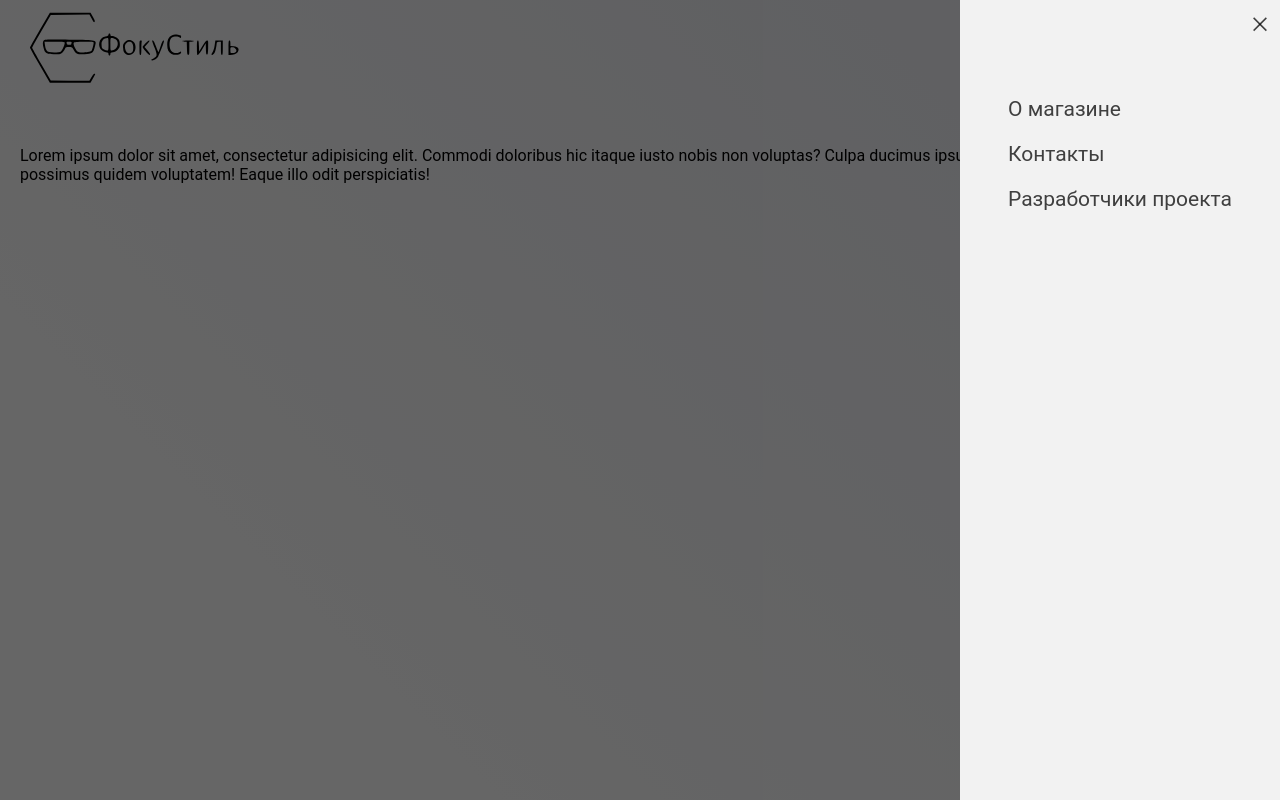
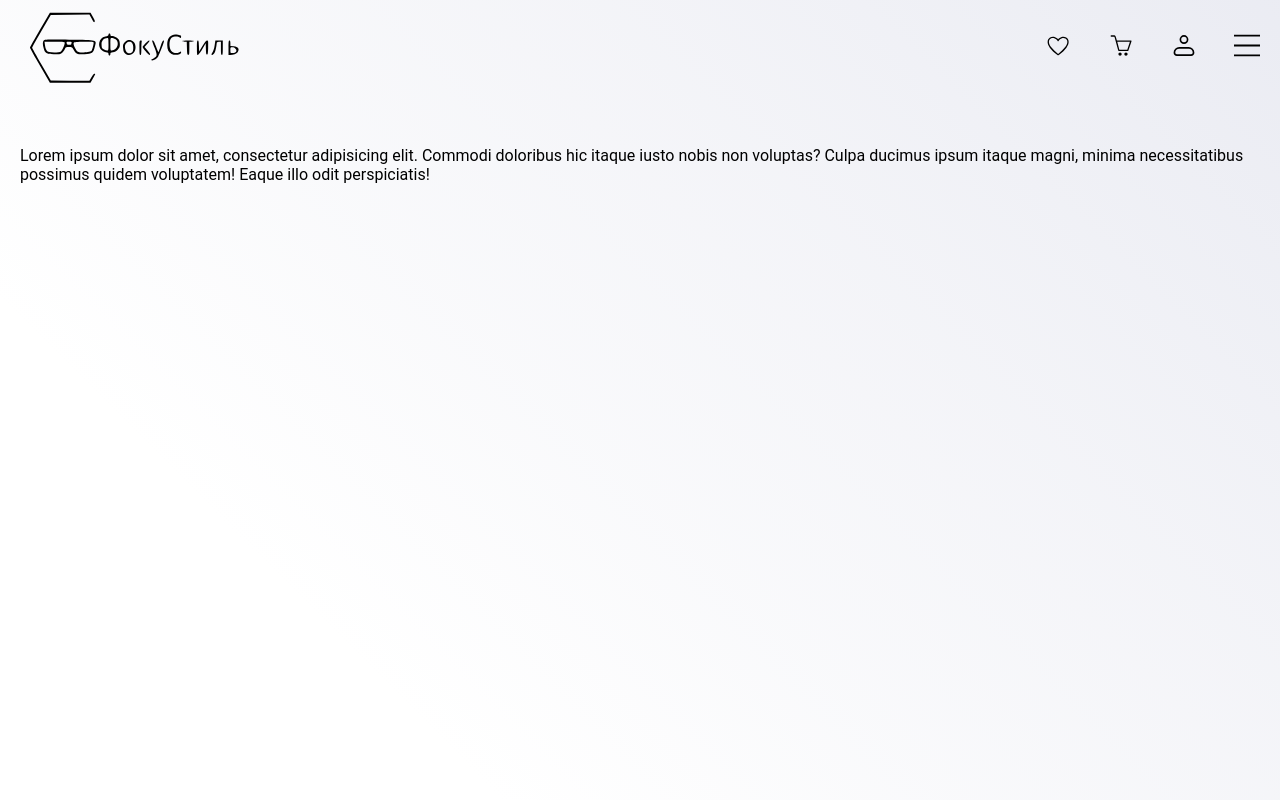
Before and after one commit to gusennn/focustyle, a React (Create React App) app: page / in a window 1280 px wide. Shown: the top 800 px of the page. Built offline with nearby package versions, Linux system fonts and the light colour scheme.

Commit message:
исправления бокового меню

```diff
--- a/src/App.js
+++ b/src/App.js
@@ -6,17 +6,15 @@ import { Routes, Route } from "react-router-dom";
 import Cart from "./components/cart/Cart";
 import ProductArchiveContainer from "./components/productArchive/ProductArchiveContainer";
 import Footer from "./components/footer/Footer";
-import Menu from './components/menuBurg/MenuBurg';
 
 
 function App() {
-    //const itemsNav = [{ value: 'Перейти в сохраненные товары', class: 'like' }, { value: 'Перейти в корзину', class: 'like' }, { value: 'Вход в личный кабинет', class: 'header__nav__item' }]
-    const itemsMenu = [{ value: 'О магазине', href: '/' }, { value: 'Контакты', href: '/' }, { value: 'Разработчики проекта', href: '/' }]; //это должно быть в другом месте, но я не знаю куда перенести чтобы не сломать все остальное
+    const itemsMenu = [{ value: 'О магазине', href: '/' }, { value: 'Контакты', href: '/' }, { value: 'Разработчики проекта', href: '/' }];
     return (
         <div className="App">
 
             <div className='header'>
-                <Header />
+                <Header header={'меню бургер'} array={itemsMenu} />
             </div>
 
             <div className='componentRenderArea'>
@@ -30,7 +28,6 @@ function App() {
             <div className='footer'>
                 <Footer />
             </div>
-            <Menu header={'меню бургер'} array={itemsMenu} />
         </div>
     );
 }
--- a/src/components/header/Header.js
+++ b/src/components/header/Header.js
@@ -5,7 +5,15 @@ import logoImg from "../../assets/svg/logo.svg";
 
 const Header = ({ array }) => {
 
-    { } //js если надо для кнопки
+    let mobNavOpen = () => {
+        let openMenu = document.querySelector('#showMenu');
+        openMenu.style.cssText = 'top: 0px;'
+    }
+
+    let mobNavClose = () => {
+        let openMenu = document.querySelector('#showMenu');
+        openMenu.style.cssText = 'top: -10000px;'
+    }
 
     return (
         <div className='componentContainer'>
@@ -32,17 +40,24 @@ const Header = ({ array }) => {
                             <span className={styles.header__hidden}>Вход в личный кабинет</span>
                         </NavLink>
                     </li>
-                    {/*{array.map((el) => (
-                        <li>
-                            <NavLink to='/' className={el.class}>
-                                <span className={styles.header__hidden}>{el.value}</span>
-                            </NavLink>
-                        </li>
-                    ))}*/}
-                    <button type="button" className={styles.header__nav__button}>
+                    <button type="button" className={styles.header__nav__button} onClick={mobNavOpen}>
                         <span className={styles.header__hidden}>Открыть меню</span>
                     </button>
                 </ul>
+            </div>
+            <div id={'showMenu'} className={styles.menu}>
+                <div className={styles.menu__content}>
+                    <button type="button" className={styles.menu__button} onClick={mobNavClose}>
+                        <span className={styles.header__hidden}>Закрыть меню</span>
+                    </button>
+                    <ul className={styles.menu__list}>
+                        {array.map((el) => (
+                            <li>
+                                <a href={el.href} className={styles.menu__list__item}>{el.value}</a>
+                            </li>
+                        ))}
+                    </ul>
+                </div>
             </div>
         </div >
     )
--- a/src/components/header/header.module.css
+++ b/src/components/header/header.module.css
@@ -65,3 +65,54 @@
   clip: rect(0 0 0 0);
   overflow: hidden;
 }
+
+.menu {
+  width: 100%;
+  height: 100vh;
+  top: -10000px;
+  left: 0;
+  display: flex;
+  justify-content: flex-end;
+  position: fixed;
+  background: rgba(0, 0, 0, 0.60);
+}
+
+.menu__content {
+  width: 400px;
+  height: 100vh;
+  display: flex;
+  flex-direction: column;
+  align-items: center;
+  background-color: #F2F2F2;
+}
+
+.menu__button {
+  width: 40px;
+  height: 40px;
+  display: inline-block;
+  margin-left: auto;
+  margin-top: 5px;
+  margin-bottom: 52px;
+  background: url(../../assets/svg/menu_cross.svg) no-repeat center/30px;
+  cursor: pointer;
+}
+
+.menu__list {
+  max-width: 232px;
+  display: flex;
+  flex-direction: column;
+  list-style: none;
+  font-size: 21px;
+}
+
+.menu__list__item {
+  display: inline-block;
+  margin-bottom: 21px;
+  text-decoration: none;
+  color: rgba(0, 0, 0, 0.74);
+}
+
+.menu__list__item:hover {
+  transition: 1s;
+  opacity: 0.5;
+}
--- a/src/components/menuBurg/MenuBurg.js
+++ /dev/null
@@ -1,25 +0,0 @@
-import React from "react";
-import styles from "./menu.module.css";
-
-
-const Menu = ({ array }) => {
-  return (
-    <div className={styles.menu}>
-      <div className={styles.menu__blur}></div>
-      <div className={styles.menu__content}>
-        <button type="button" className={styles.menu__button}>
-          <span className={styles.menu__hidden}>На главную страницу</span>
-        </button>
-        <ul className={styles.menu__list}>
-          {array.map((el) => (
-            <li>
-              <a href={el.href} className={styles.menu__list__item}>{el.value}</a>
-            </li>
-          ))}
-        </ul>
-      </div>
-    </div>
-  )
-}
-
-export default Menu;
--- a/src/components/menuBurg/menu.module.css
+++ /dev/null
@@ -1,65 +0,0 @@
-.menu {
-  width: 100vw;
-  height: 100vh;
-  top: 0;
-  left: 0;
-  display: flex;
-  position: fixed;
-}
-
-.menu__blur {
-  width: 75%;
-  height: 100vh;
-  background: rgba(0, 0, 0, 0.60);
-}
-
-.menu__content {
-  width: 25%;
-  height: 100vh;
-  display: flex;
-  flex-direction: column;
-  align-items: center;
-  background-color: #F2F2F2;
-}
-
-.menu__button {
-  width: 40px;
-  height: 40px;
-  display: inline-block;
-  margin-left: auto;
-  margin-top: 5px;
-  margin-bottom: 52px;
-  background: url(../../assets/svg/menu_cross.svg) no-repeat center/30px;
-  cursor: pointer;
-}
-
-.menu__list {
-  max-width: 232px;
-  display: flex;
-  flex-direction: column;
-  list-style: none;
-  font-size: 21px;
-}
-
-.menu__list__item {
-  display: inline-block;
-  margin-bottom: 21px;
-  text-decoration: none;
-  color: rgba(0, 0, 0, 0.74);
-}
-
-.menu__list__item:hover {
-  transition: 1s;
-  opacity: 0.5;
-}
-
-.menu__hidden {
-  position: absolute;
-  width: 1px;
-  height: 1px;
-  margin: -1px;
-  padding: 0;
-  border: 0;
-  clip: rect(0 0 0 0);
-  overflow: hidden;
-}
```
